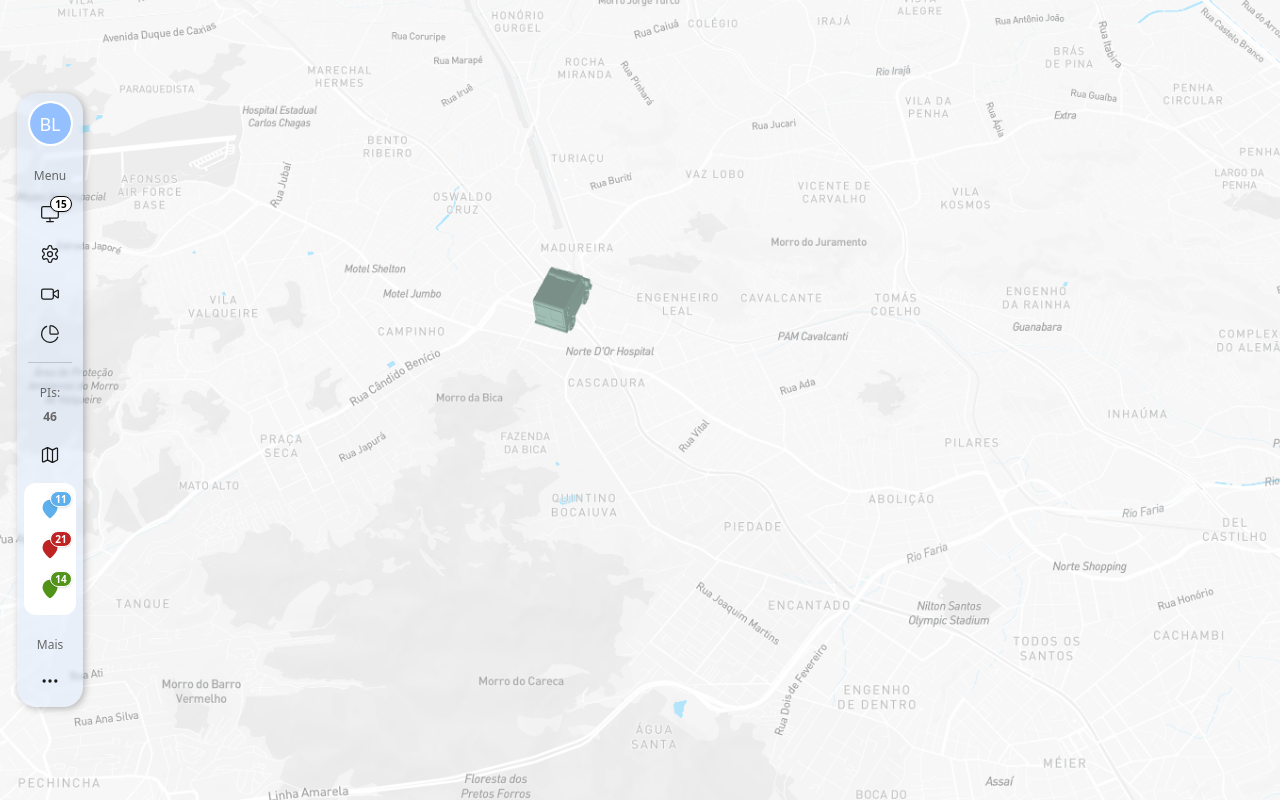
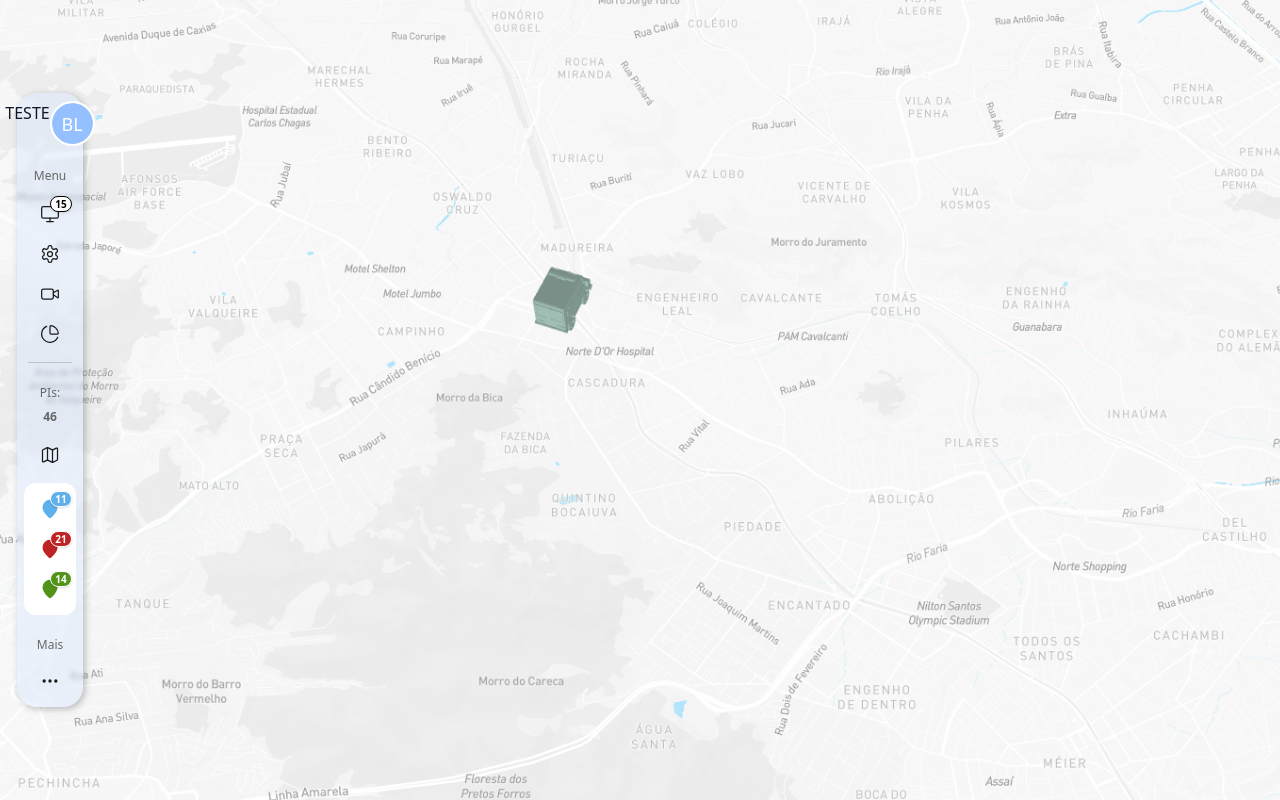
Before and after one commit to brunoleonardi/segpub, a React (Vite) app: page / in a window 1280 px wide. Built offline with nearby package versions, Linux system fonts and the light colour scheme; the HTML template or start-up script is replaced by a standard one.

Commit message:
teste commit

```diff
--- a/src/components/Sidebar/Sidebar.tsx
+++ b/src/components/Sidebar/Sidebar.tsx
@@ -153,6 +153,7 @@ export const Sidebar = ({ onDarkModeChange, onHistoryClick, onControlConsultarCl
         transition={{ duration: 0.3 }}
       >
         <div className={`p-2 flex ${stage === 'closed' ? 'justify-center' : 'justify-between items-center'}`}>
+          TESTE
           <div className={`flex items-center ${stage === 'closed' ? '' : 'gap-3'}`}>
             <Avatar className="w-[45px] h-[45px] border-2 border-white">
               <AvatarFallback className="bg-[#95C0FF] text-white text-lg">BL</AvatarFallback>
```
